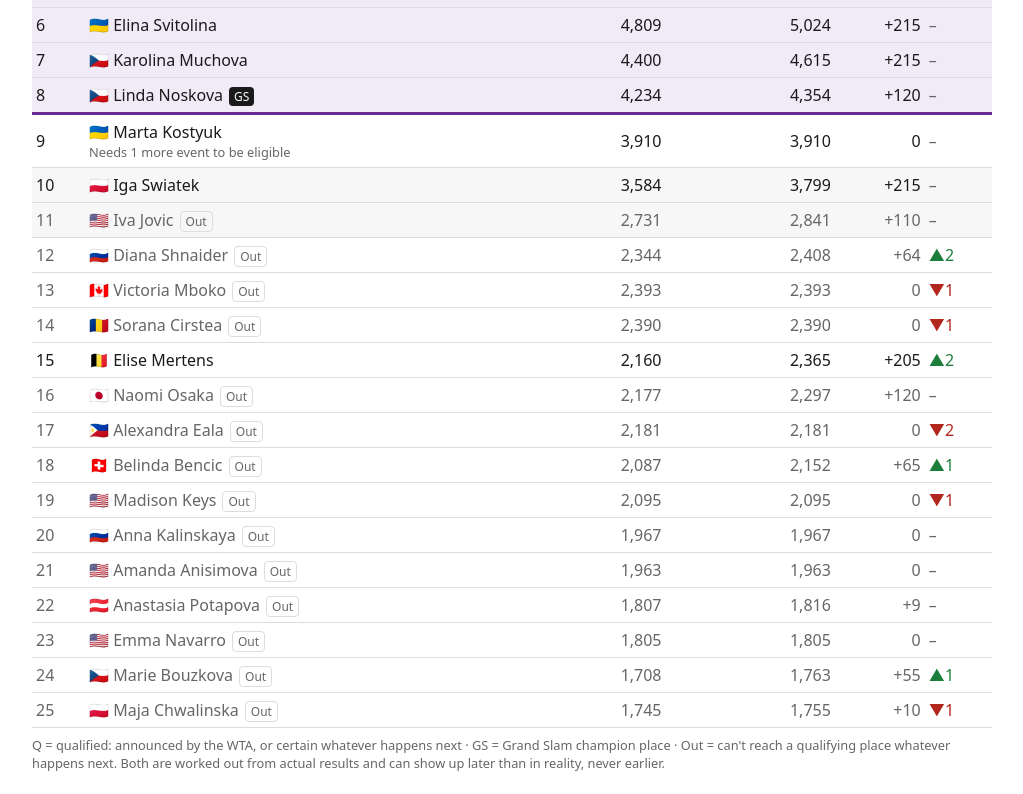
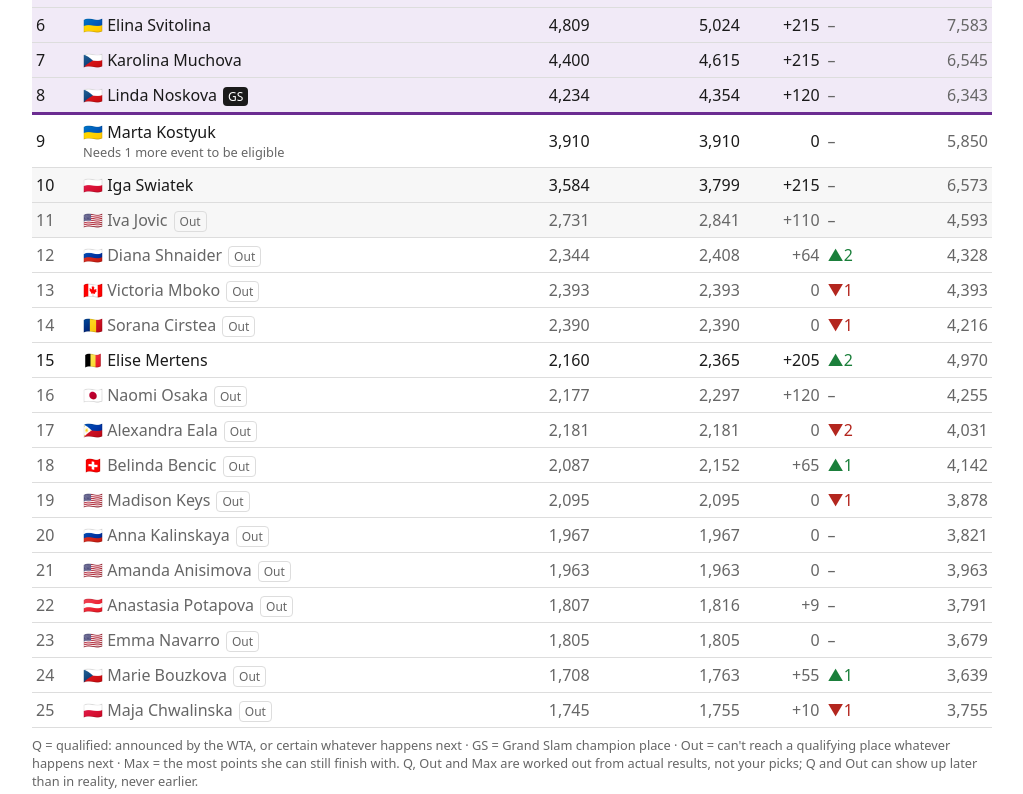
Before and after one commit to kwilson47/wtarace, a React (Vite) app: page / in a window 1280 px wide. Shown: the part 366-1160 px from the top of the page, without its empty margins (128-1151 px from the left). Built offline with nearby package versions, Linux system fonts and the light colour scheme.

Commit message:
feat(ui): show each player's maximum possible total
Co-Authored-By: Claude Opus 5.5 <noreply@anthropic.com>

```diff
--- a/src/ui/App.tsx
+++ b/src/ui/App.tsx
@@ -1,7 +1,7 @@
 import { useMemo } from 'react';
 import type { Season } from '../data/schema';
 import { checkScenario } from '../engine/checkScenario';
-import { eliminatedPlayers } from '../engine/elimination';
+import { eliminatedPlayers, raceBounds } from '../engine/elimination';
 import { projectStandings } from '../engine/standings';
 import { useScenario } from '../scenario/useScenario';
 import type { IgnoredPick } from '../scenario/reconcile';
@@ -29,6 +29,10 @@ export function App({ season }: { season: Season }) {
   const warnings = useMemo(() => checkScenario(scenario, players, tournaments, rules), [players, scenario, tournaments, rules]);
   // From actual results only, so it doesn't change with picks.
   const eliminated = useMemo(() => eliminatedPlayers(players, tournaments, rules), [players, tournaments, rules]);
+  const maxPoints = useMemo(
+    () => new Map(players.map((p) => [p.id, raceBounds(p, tournaments, rules).ceiling])),
+    [players, tournaments, rules],
+  );
   const clinched = useClinched(season);
   const byCurrentRank = useMemo(() => {
     const rank = new Map(rows.map((r) => [r.playerId, r.currentRank]));
@@ -40,7 +44,7 @@ export function App({ season }: { season: Season }) {
       <Header season={rules.season} lastUpdated={season.meta.lastUpdated} onReset={reset} />
       {ignored.length > 0 && <IgnoredNotice ignored={ignored} onDismiss={dismissIgnored} />}
       <main>
-        <StandingsTable rows={rows} eliminated={eliminated} clinched={clinched} />
+        <StandingsTable rows={rows} eliminated={eliminated} clinched={clinched} maxPoints={maxPoints} />
         <ScenarioEditor season={season} players={byCurrentRank} scenario={scenario} warnings={warnings} onPick={setPick} />
       </main>
     </div>
--- a/src/ui/StandingsTable.tsx
+++ b/src/ui/StandingsTable.tsx
@@ -29,6 +29,9 @@ function RankChange({ change }: { change: number }) {
 }
 
 const NONE: ReadonlySet<string> = new Set();
+const NO_MAX: ReadonlyMap<string, number> = new Map();
+
+const MAX_TITLE = 'Most points she can still finish with, from actual results';
 
 interface Props {
   rows: StandingRow[];
@@ -36,9 +39,11 @@ interface Props {
   eliminated?: ReadonlySet<string>;
   /** Players certain to qualify, from actual results; shown with the same Q as WTA announcements. */
   clinched?: ReadonlySet<string>;
+  /** Each player's highest reachable total, from actual results (independent of the visitor's picks). */
+  maxPoints?: ReadonlyMap<string, number>;
 }
 
-export function StandingsTable({ rows, eliminated = NONE, clinched = NONE }: Props) {
+export function StandingsTable({ rows, eliminated = NONE, clinched = NONE, maxPoints = NO_MAX }: Props) {
   const classes = rowClasses(rows, eliminated);
   return (
     <>
@@ -53,6 +58,7 @@ export function StandingsTable({ rows, eliminated = NONE, clinched = NONE }: Pro
           <th scope="col" className="narrow num">Points</th>
           <th scope="col" className="num">+/−</th>
           <th scope="col"><span className="visually-hidden">Rank change</span></th>
+          <th scope="col" className="wide num max" title={MAX_TITLE}>Max</th>
         </tr>
       </thead>
       <tbody>
@@ -73,14 +79,18 @@ export function StandingsTable({ rows, eliminated = NONE, clinched = NONE }: Pro
             <td className="narrow num">{`${formatPoints(r.currentTotal)} → ${formatPoints(r.projectedTotal)}`}</td>
             <td className="num" data-testid="delta">{formatDelta(r.delta)}</td>
             <td><RankChange change={r.rankChange} /></td>
+            <td className="wide num max" data-testid="max">
+              {maxPoints.has(r.playerId) ? formatPoints(maxPoints.get(r.playerId)!) : ''}
+            </td>
           </tr>
         ))}
       </tbody>
     </table>
     <p className="legend">
       Q = qualified: announced by the WTA, or certain whatever happens next · GS = Grand Slam champion place ·
-      Out = can't reach a qualifying place whatever happens next. Both are worked out from actual results and
-      can show up later than in reality, never earlier.
+      Out = can't reach a qualifying place whatever happens next · Max = the most points she can still finish
+      with. Q, Out and Max are worked out from actual results, not your picks; Q and Out can show up later than
+      in reality, never earlier.
     </p>
     </>
   );
--- a/src/ui/styles.css
+++ b/src/ui/styles.css
@@ -35,6 +35,7 @@ button { font: inherit; padding: 6px 12px; border: 1px solid var(--line); border
 .badge.champion { background: var(--fg); color: var(--bg); }
 .badge.out { background: transparent; color: var(--muted); border: 1px solid var(--line); }
 .standings tr.out td { color: var(--muted); }
+.standings .max { color: var(--muted); padding-left: 16px; }
 .legend { color: var(--muted); font-size: 0.8rem; margin: -16px 0 24px; }
 .note { display: block; color: var(--muted); font-size: 0.8rem; }
 .up { color: var(--up); } .down { color: var(--down); } .same { color: var(--muted); }
```
Also changed, not shown: 1 other file (tests, documents, lock files or other folders).
